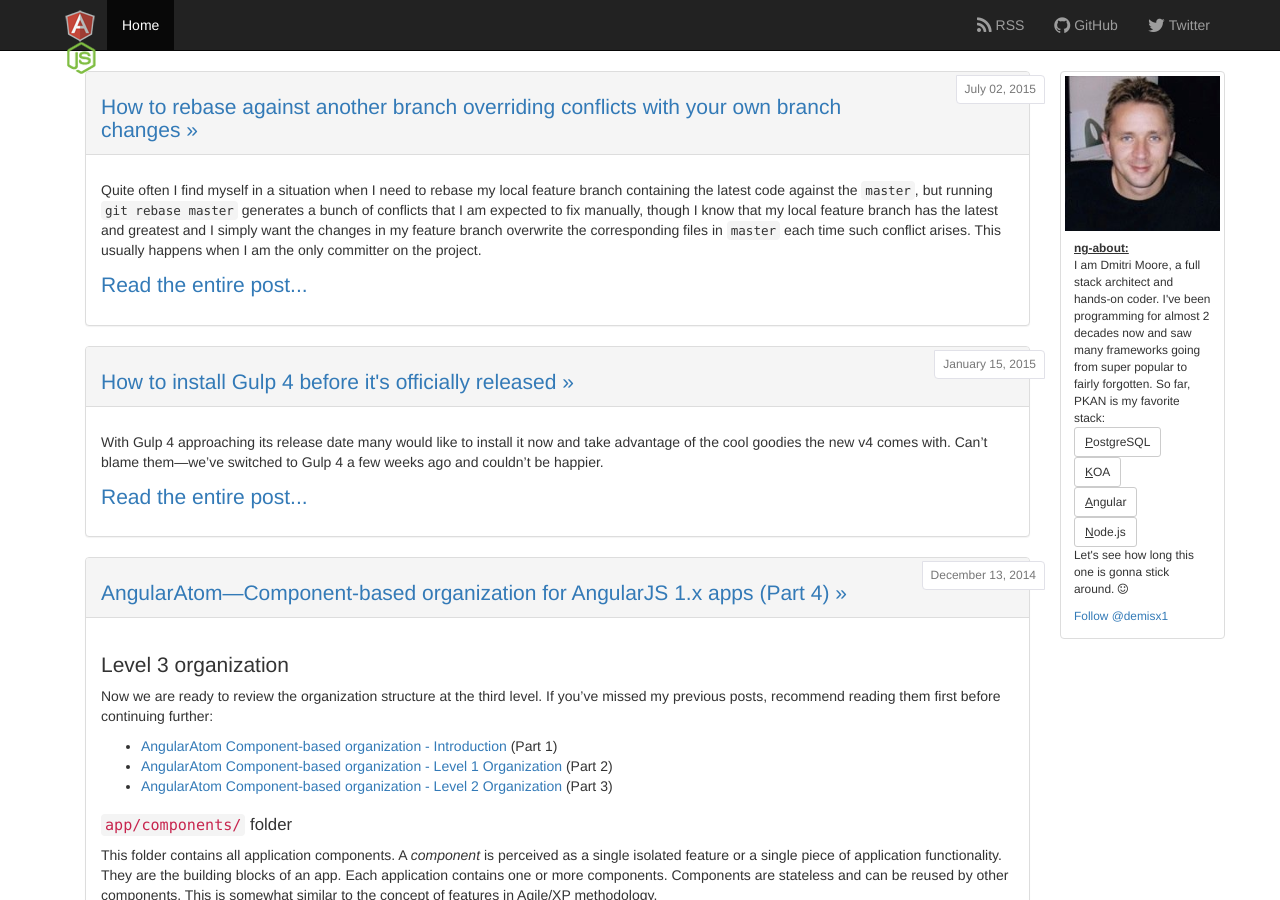
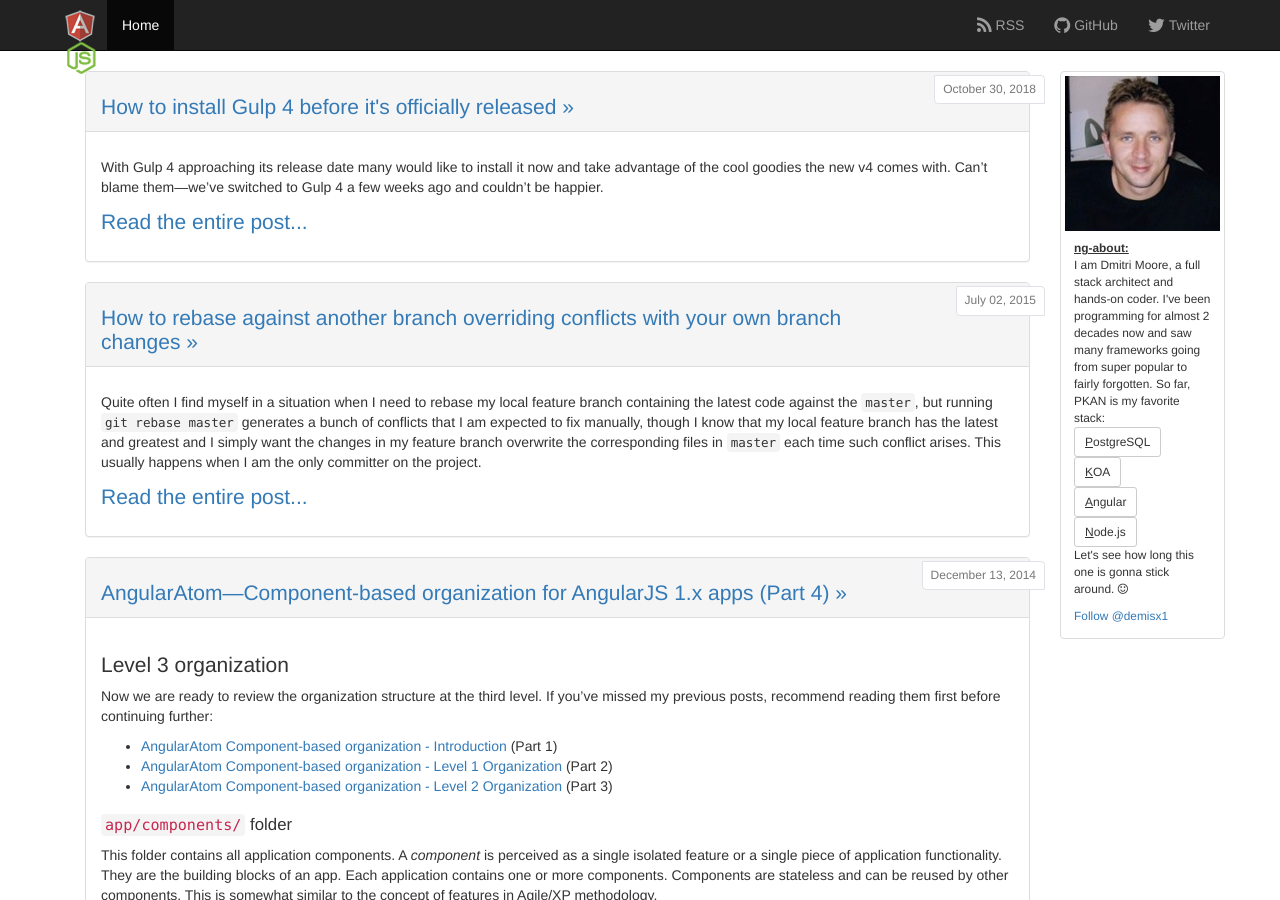
Before and after one commit to demisx/demisx.github.io, a Jekyll site: the page built from index.md, in a window 1280 px wide and 900 px high. Built offline with Jekyll 4.4.1, drawn with Linux system fonts in a browser that asks for light colours; nearby versions of some CDN libraries; comment, search, counter and statistics services are not loaded.

Commit message:
Update timestamp of Gulp4 article

```diff
--- a/_posts/2015-01-15-install-gulp4.md
+++ b/_posts/2018-10-30-install-gulp4.md
@@ -1,7 +1,7 @@
 ---
 layout: post
 title:  "How to install Gulp 4 before it's officially released"
-date:   2015-01-15 9:34:00
+date:   2018-10-30 9:34:00
 categories: gulp4
 ---
 
```
